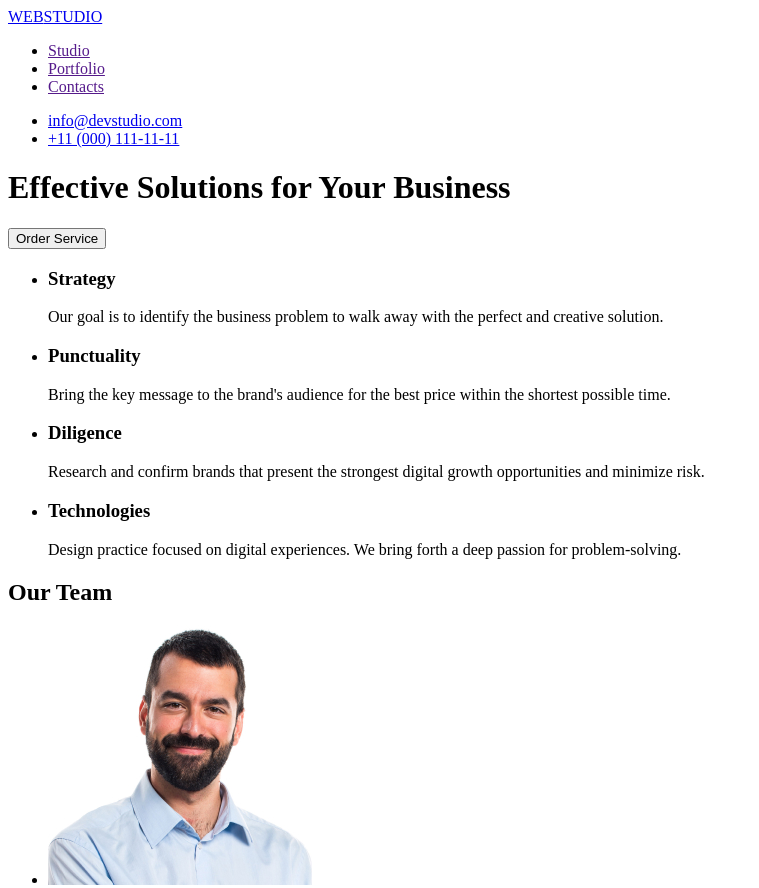
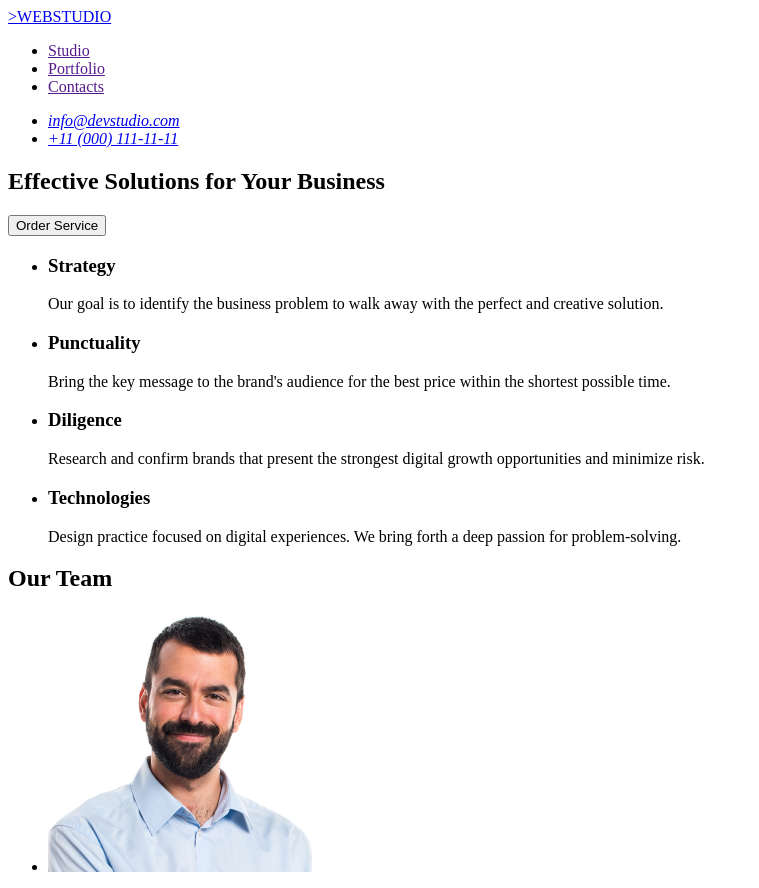
Before and after one commit to maksymPr424/goit-markup-hw-01, a plain HTML site: page index.html in a window 1280 px wide. Shown: the top 888 px of the page, without its empty margins (0-759 px from the left). Drawn offline with Linux system fonts and the light colour scheme.

Commit message:
Update index.html

```diff
--- a/index.html
+++ b/index.html
@@ -11,7 +11,7 @@
 
     <header class="header">
         <nav class="header_nav">
-            <a class="web_studio" href="/" target="_blank"><span class="web_color">WEB</span>STUDIO</a>
+            <a class="web_studio" href="/" target="_blank">>WEBSTUDIO</a>
             <ul class="header_list">
                 <li class="header_item">
                     <a href="">Studio</a>
@@ -25,19 +25,24 @@
             </ul>
         </nav>
 
-        <ul class="header_contacts">
-            <li class="header_contacts_item">
+        <address class="header_address">
+            <ul class="header_address_list">
+                <li class="header_address_item">
                     <a href="mailto:info@devstudio.com">info@devstudio.com</a>
                 </li>
-            <li class="header_contacts_item">
+                <li class="header_address_item">
                     <a href="tel:+110001111111">+11 (000) 111-11-11</a>
                 </li>
             </ul>
-        <h1 class="header_1">Effective Solutions for Your Business</h1>
-        <button class="header_button" type="button">Order Service</button>
+        </address>
     </header>
+    <main class="main"></main>
+    <section class="main_visit">
+        <h1 class="main_visit_header">Effective Solutions for Your Business</h1>
+        <button class="main_visit_button" type="button">Order Service</button>
+    </section>
 
-    <main class="main">
+
     <section class="inform">
         <ul class="inform_list">
             <li class="inform_item">
@@ -101,7 +106,7 @@
     <footer class="footer">
         <ul class="footer_list">
             <li class="footer_item">
-                <a class="web_studio" href="/" target="_blank"><span class="web_color">WEB</span>STUDIO</a>
+                <a class="web_studio" href="/" target="_blank">WEBSTUDIO</a>
             </li>
             <li class="footer_item">
                 <p class="footer_text">
```
Lines whose indentation alone changed are shown as unchanged.
